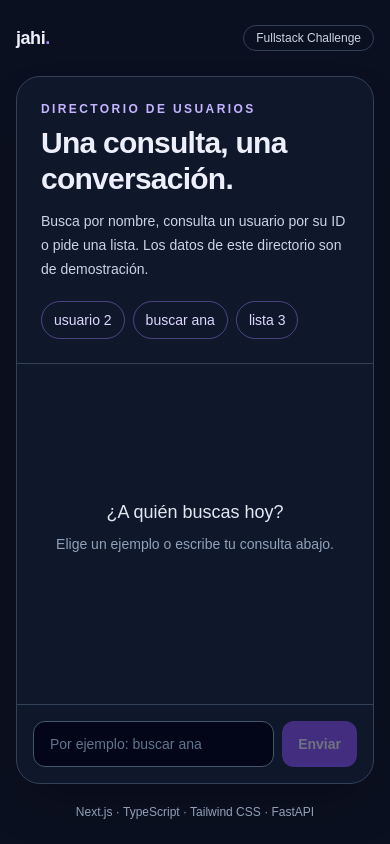
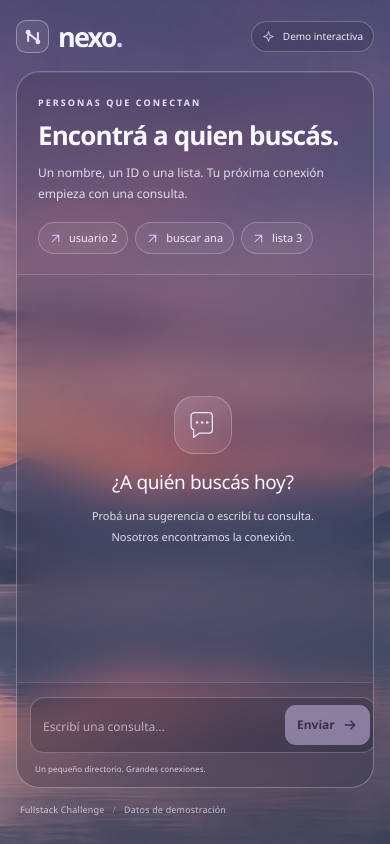
Before and after one commit to AleLinamol/fullstack-challenge, a Next.js app in the folder frontend/: page / in a window 390 px wide. Built offline with nearby package versions, Linux system fonts and the light colour scheme.

Commit message:
Restyle chat as Nexo with scenic background and translucent panels

```diff
--- a/frontend/src/app/globals.css
+++ b/frontend/src/app/globals.css
@@ -1,5 +1,91 @@
 @import "tailwindcss";
-:root { color-scheme: dark; }
-body { margin: 0; font-family: Arial, Helvetica, sans-serif; background: #0b1020; color: #edf0fa; }
+
+:root { color-scheme: dark; --ink: #f9f7ff; --muted: #e0dce9; --lavender: #d8c9ff; }
+* { box-sizing: border-box; }
+body { margin: 0; position: relative; isolation: isolate; min-height: 100svh; font-family: "Segoe UI", Arial, Helvetica, sans-serif; background: #252b49; color: var(--ink); }
+body::before { content: ""; position: fixed; inset: 0; z-index: -2; background: url("/nexo-landscape.webp") center 52% / cover no-repeat; pointer-events: none; }
+body::after { content: ""; position: fixed; inset: 0; z-index: -1; background: linear-gradient(120deg, rgb(26 21 49 / .27), rgb(22 29 51 / .12) 50%, rgb(15 23 43 / .3)); pointer-events: none; }
+button, input, a { -webkit-tap-highlight-color: transparent; }
 button:not(:disabled) { cursor: pointer; }
-button:focus-visible, input:focus-visible { outline: 2px solid #c4b5fd; outline-offset: 4px; }
+button:focus-visible, input:focus-visible, a:focus-visible { outline: 2px solid #e4d8ff; outline-offset: 4px; }
+.page-shell { width: min(960px, 100%); margin: 0 auto; padding: 25px 32px 20px; }
+.site-header { display: flex; align-items: center; justify-content: space-between; gap: 16px; margin-bottom: 20px; }
+.brand { display: inline-flex; align-items: center; gap: 11px; text-decoration: none; font-size: 30px; font-weight: 600; letter-spacing: -1.8px; line-height: 1; }
+.brand-mark { display: grid; place-items: center; width: 37px; height: 37px; border: 1px solid rgb(255 255 255 / .35); border-radius: 12px; color: #eee5ff; background: rgb(255 255 255 / .08); backdrop-filter: blur(12px); }
+.brand-mark svg { width: 26px; height: 26px; }
+.brand-period { color: #e0cbff; }
+.demo-badge { display: inline-flex; align-items: center; gap: 8px; border: 1px solid rgb(255 255 255 / .25); border-radius: 30px; background: rgb(32 29 54 / .18); backdrop-filter: blur(12px); padding: 8px 12px; color: #f4edff; font-size: 11px; font-weight: 500; }
+.demo-badge svg { width: 13px; height: 13px; color: #e8d9ff; }
+.chat-panel { display: grid; grid-template-rows: auto minmax(0, 1fr) auto; height: clamp(540px, calc(100svh - 138px), 810px); overflow: hidden; border: 1px solid rgb(255 255 255 / .28); border-radius: 28px; background: linear-gradient(135deg, rgb(31 27 53 / .33), rgb(20 30 49 / .23)); backdrop-filter: blur(18px) saturate(110%); -webkit-backdrop-filter: blur(18px) saturate(110%); box-shadow: 0 24px 80px rgb(11 15 32 / .22), inset 0 1px 0 rgb(255 255 255 / .12); animation: arrive .6s ease-out; }
+.chat-heading { padding: 28px 32px 24px; border-bottom: 1px solid rgb(255 255 255 / .14); background: rgb(255 255 255 / .025); }
+.eyebrow { margin-bottom: 10px; font-size: 10px; letter-spacing: .23em; font-weight: 600; text-transform: uppercase; color: #f0deff; }
+.chat-heading h1 { font-size: clamp(25px, 3.5vw, 34px); font-weight: 600; line-height: 1.2; letter-spacing: -.9px; }
+.intro { max-width: 500px; margin-top: 11px; color: var(--muted); font-size: 13px; line-height: 1.8; }
+.suggestions { display: flex; flex-wrap: wrap; gap: 9px; margin-top: 21px; }
+.suggestion { display: inline-flex; align-items: center; gap: 7px; padding: 8px 12px; font-size: 12px; line-height: 1.5; border: 1px solid rgb(228 210 255 / .3); border-radius: 30px; color: #f2eaff; background: rgb(255 255 255 / .055); transition: background .2s, border-color .2s, transform .2s; }
+.suggestion svg { width: 13px; height: 13px; color: #ddc9ff; }
+.suggestion:hover:not(:disabled) { background: rgb(255 255 255 / .14); border-color: rgb(235 219 255 / .6); transform: translateY(-1px); }
+.suggestion:disabled { opacity: .45; }
+.conversation { min-height: 0; overflow-y: auto; overscroll-behavior: contain; display: flex; flex-direction: column; gap: 18px; padding: 24px 28px; scrollbar-width: thin; scrollbar-color: rgb(230 216 255 / .4) transparent; }
+.conversation::-webkit-scrollbar { width: 6px; }
+.conversation::-webkit-scrollbar-thumb { background: rgb(230 216 255 / .4); border-radius: 12px; }
+.empty-state { margin: auto; padding: 24px 0; text-align: center; }
+.empty-symbol { display: grid; place-items: center; width: 70px; height: 70px; margin: 0 auto 18px; border-radius: 24px; color: #f0e4ff; border: 1px solid rgb(255 255 255 / .23); background: linear-gradient(145deg, rgb(238 218 255 / .14), rgb(224 214 255 / .03)); box-shadow: 0 12px 40px rgb(29 23 47 / .1); }
+.empty-symbol svg { width: 34px; height: 34px; }
+.empty-title { font-size: 21px; letter-spacing: -.35px; font-weight: 500; }
+.empty-description { margin-top: 10px; color: var(--muted); font-size: 12px; line-height: 1.9; }
+.message { flex-shrink: 0; max-width: 100%; padding: 16px; border-radius: 18px; border: 1px solid rgb(255 255 255 / .13); }
+.message-author { margin-bottom: 8px; font-size: 10px; font-weight: 600; letter-spacing: .02em; color: #e5d9f2; }
+.message-user { margin-left: auto; background: linear-gradient(130deg, rgb(158 122 219 / .55), rgb(123 99 185 / .53)); border-color: rgb(232 210 255 / .28); border-bottom-right-radius: 5px; box-shadow: 0 6px 20px rgb(44 24 75 / .08); }
+.message-system { width: 100%; margin-right: auto; background: rgb(255 255 255 / .06); border-bottom-left-radius: 5px; }
+.message-error { margin-right: auto; background: rgb(83 31 63 / .3); border-color: rgb(255 187 218 / .32); color: #fff0f7; }
+.user-card { min-width: 0; border-radius: 13px; padding: 16px; background: rgb(26 28 49 / .23); border: 1px solid rgb(255 255 255 / .15); }
+.user-id { color: #e1d1ff; font-size: 10px; letter-spacing: .03em; }
+.role-badge { padding: 3px 8px; color: #eee5fa; background: rgb(255 255 255 / .08); border: 1px solid rgb(255 255 255 / .1); border-radius: 20px; font-size: 10px; }
+.user-avatar { flex-shrink: 0; display: grid; place-items: center; width: 33px; height: 33px; border-radius: 11px; border: 1px solid rgb(236 218 255 / .22); background: rgb(207 179 246 / .13); color: #f0e1ff; font-size: 10px; font-weight: 600; }
+.loading-message { display: flex; align-items: center; gap: 10px; color: #f0e4ff; font-size: 12px; line-height: 1.7; }
+.loading-dot { flex-shrink: 0; width: 6px; height: 6px; border-radius: 50%; background: #e1caff; animation: pulse 1.2s ease-in-out infinite; }
+.composer-area { padding: 17px 24px 15px; border-top: 1px solid rgb(255 255 255 / .14); background: rgb(24 26 45 / .1); }
+.composer { display: flex; align-items: center; gap: 10px; padding: 6px; border-radius: 16px; border: 1px solid rgb(255 255 255 / .23); background: rgb(20 24 43 / .22); box-shadow: inset 0 1px 0 rgb(255 255 255 / .025); }
+.composer:focus-within { border-color: rgb(232 211 255 / .65); box-shadow: 0 0 0 3px rgb(215 187 255 / .07); }
+.composer-input { min-width: 0; flex: 1; padding: 10px 12px; color: #fff; font-size: 13px; background: transparent; border: 0; outline: none; }
+.composer-input:focus-visible { outline: none; }
+.composer-input::placeholder { color: #d1c9df; opacity: .8; }
+.send-button { display: inline-flex; align-items: center; justify-content: center; gap: 10px; flex-shrink: 0; padding: 11px 17px; border-radius: 11px; background: #d5c5f7; color: #30233f; font-size: 12px; font-weight: 600; transition: background .2s, opacity .2s; }
+.send-button svg { width: 16px; height: 16px; }
+.send-button:hover:not(:disabled) { background: #e9dcff; }
+.send-button:disabled { opacity: .48; cursor: not-allowed; }
+.composer-hint { display: flex; align-items: center; justify-content: space-between; gap: 12px; margin: 10px 5px 0; color: #d8cfe3; font-size: 9px; letter-spacing: .01em; }
+.composer-hint span { opacity: .8; }
+.site-footer { display: flex; justify-content: space-between; align-items: center; gap: 12px; padding: 15px 4px 0; color: #e0d9e8; font-size: 10px; letter-spacing: .02em; }
+.footer-separator { padding: 0 8px; opacity: .45; }
+@keyframes arrive { from { opacity: 0; transform: translateY(8px); } to { opacity: 1; transform: translateY(0); } }
+@keyframes pulse { 50% { opacity: .35; } }
+@media (max-width: 600px) {
+  .page-shell { padding: 20px 16px 16px; }
+  .site-header { margin-bottom: 18px; }
+  .brand { font-size: 27px; gap: 9px; }
+  .brand-mark { width: 33px; height: 33px; border-radius: 10px; }
+  .demo-badge { font-size: 10px; padding: 7px 10px; }
+  .chat-panel { height: clamp(490px, calc(100svh - 127px), 810px); border-radius: 23px; }
+  .chat-heading { padding: 24px 21px 20px; }
+  .chat-heading h1 { font-size: 26px; }
+  .eyebrow { font-size: 9px; }
+  .intro { font-size: 12px; }
+  .suggestions { gap: 7px; margin-top: 17px; }
+  .suggestion { font-size: 11px; padding: 7px 10px; }
+  .conversation { padding: 20px 16px; gap: 14px; }
+  .empty-symbol { width: 58px; height: 58px; border-radius: 20px; margin-bottom: 14px; }
+  .empty-title { font-size: 19px; }
+  .empty-description { font-size: 11px; }
+  .composer-area { padding: 14px 13px 12px; }
+  .composer { gap: 4px; padding: 5px; border-radius: 14px; }
+  .composer-input { padding: 10px 7px; font-size: 16px; }
+  .composer-input::placeholder { font-size: 12px; }
+  .send-button { padding: 11px 12px; gap: 7px; }
+  .composer-hint { font-size: 8px; }
+  .composer-hint span { display: none; }
+  .site-footer { font-size: 9px; }
+  .site-footer > span:last-child { display: none; }
+}
+@media (prefers-reduced-motion: reduce) { *, *::before, *::after { animation: none !important; transition: none !important; scroll-behavior: auto !important; } }
--- a/frontend/src/app/layout.tsx
+++ b/frontend/src/app/layout.tsx
@@ -1,6 +1,6 @@
 import type { Metadata } from "next";
 import "./globals.css";
-export const metadata: Metadata = { title: "Jahi | Chat de usuarios", description: "Explora usuarios mediante un chat conectado a servicios FastAPI." };
+export const metadata: Metadata = { title: "Nexo | Directorio de usuarios", description: "Encontrá a quien buscás. Consultá el directorio de usuarios con una conversación." };
 export default function RootLayout({ children }: Readonly<{ children: React.ReactNode }>) {
   return <html lang="es"><body>{children}</body></html>;
 }
--- a/frontend/src/components/Chat.tsx
+++ b/frontend/src/components/Chat.tsx
@@ -31,41 +31,52 @@ export default function Chat() {
   }
   function submit(event: FormEvent<HTMLFormElement>) { event.preventDefault(); void send(text); }
   return (
-    <main className="mx-auto flex min-h-dvh max-w-4xl flex-col px-4 py-6 sm:px-8 sm:py-12">
-      <header className="mb-6 flex items-center justify-between gap-4">
-        <Link href="/" className="text-lg font-bold tracking-tight">jahi<span className="text-violet-400">.</span></Link>
-        <span className="rounded-full border border-slate-700 px-3 py-1 text-xs text-slate-300">Fullstack Challenge</span>
+    <main className="page-shell">
+      <header className="site-header">
+        <Link href="/" className="brand" aria-label="Nexo, inicio">
+          <span className="brand-mark" aria-hidden="true"><svg viewBox="0 0 32 32" fill="none"><path d="M10 21V11l12 10V11" stroke="currentColor" strokeWidth="2.5" strokeLinecap="round" strokeLinejoin="round"/><circle cx="10" cy="10" r="3" fill="currentColor"/><circle cx="22" cy="22" r="3" fill="currentColor"/></svg></span>
+          <span>nexo<span className="brand-period">.</span></span>
+        </Link>
+        <span className="demo-badge"><svg viewBox="0 0 16 16" fill="none" aria-hidden="true"><path d="m8 2 1.5 4.5L14 8l-4.5 1.5L8 14l-1.5-4.5L2 8l4.5-1.5L8 2Z" stroke="currentColor" strokeLinejoin="round"/></svg>Demo interactiva</span>
       </header>
-      <section className="flex min-h-[75dvh] flex-1 flex-col overflow-hidden rounded-3xl border border-slate-700 bg-slate-900 shadow-2xl" aria-labelledby="chat-title">
-        <div className="border-b border-slate-700 p-6 sm:p-8">
-          <p className="mb-2 text-xs font-semibold tracking-[0.2em] text-violet-300 uppercase">Directorio de usuarios</p>
-          <h1 id="chat-title" className="text-3xl font-semibold tracking-tight">Una consulta, una conversación.</h1>
-          <p className="mt-3 max-w-xl text-sm leading-6 text-slate-300">Busca por nombre, consulta un usuario por su ID o pide una lista. Los datos de este directorio son de demostración.</p>
-          <div className="mt-5 flex flex-wrap gap-2">{examples.map(example => <button key={example} disabled={loading} onClick={() => void send(example)} className="rounded-full border border-violet-400/40 px-3 py-2 text-sm text-violet-200 transition hover:bg-violet-400/10 disabled:opacity-40">{example}</button>)}</div>
+      <section className="chat-panel" aria-labelledby="chat-title">
+        <div className="chat-heading">
+          <p className="eyebrow">Personas que conectan</p>
+          <h1 id="chat-title">Encontrá a quien buscás.</h1>
+          <p className="intro">Un nombre, un ID o una lista. Tu próxima conexión empieza con una consulta.</p>
+          <div className="suggestions">{examples.map(example => <button key={example} disabled={loading} onClick={() => void send(example)} className="suggestion"><svg viewBox="0 0 16 16" fill="none" aria-hidden="true"><path d="M4 12 12 4M4 4h8v8" stroke="currentColor" strokeWidth="1.3" strokeLinecap="round" strokeLinejoin="round"/></svg>{example}</button>)}</div>
         </div>
-        <div role="log" aria-label="Conversación" aria-live="polite" aria-relevant="additions" aria-busy={loading} className="flex max-h-[55dvh] min-h-64 flex-1 flex-col gap-4 overflow-y-auto p-4 sm:p-8">
-          {messages.length === 0 && <div className="my-auto py-8 text-center text-slate-400"><p className="text-lg text-slate-200">¿A quién buscas hoy?</p><p className="mt-2 text-sm">Elige un ejemplo o escribe tu consulta abajo.</p></div>}
-          {messages.map(message => <article key={message.id} className={`max-w-full rounded-2xl p-4 ${message.from === "user" ? "ml-auto bg-violet-600 text-white" : message.error ? "border border-rose-400/40 bg-rose-950/30 text-rose-200" : "mr-auto w-full bg-slate-800"}`}>
-            <p className="mb-2 text-xs font-semibold opacity-70">{message.from === "user" ? "Tú" : "Asistente"}</p>
+        <div role="log" aria-label="Conversación" aria-live="polite" aria-relevant="additions" aria-busy={loading} className="conversation">
+          {messages.length === 0 && <div className="empty-state">
+            <div className="empty-symbol" aria-hidden="true"><svg viewBox="0 0 40 40" fill="none"><path d="M31 25.5a4 4 0 0 1-4 4H16l-7 5v-9a4 4 0 0 1-3-4v-12a4 4 0 0 1 4-4h17a4 4 0 0 1 4 4v16Z" stroke="currentColor" strokeWidth="1.5" strokeLinejoin="round"/><circle cx="13" cy="17" r="1.5" fill="currentColor"/><circle cx="19" cy="17" r="1.5" fill="currentColor"/><circle cx="25" cy="17" r="1.5" fill="currentColor"/></svg></div>
+            <p className="empty-title">¿A quién buscás hoy?</p>
+            <p className="empty-description">Probá una sugerencia o escribí tu consulta.<br/>Nosotros encontramos la conexión.</p>
+          </div>}
+          {messages.map(message => <article key={message.id} className={`message ${message.from === "user" ? "message-user" : message.error ? "message-error" : "message-system"}`}>
+            <p className="message-author">{message.from === "user" ? "Vos" : "Nexo"}</p>
             {message.text && <p className="break-words text-sm leading-6">{message.text}</p>}
-            {message.error && <p className="text-sm">{message.error}</p>}
-            {message.examples && <p className="mt-2 text-xs">Prueba con: {message.examples.join(" · ")}</p>}
-            {message.users && (message.users.length === 0 ? <p>No se encontraron usuarios.</p> : <div className="grid gap-3 sm:grid-cols-2">{message.users.map(user => <div key={user.id} className="min-w-0 rounded-xl border border-slate-600 bg-slate-900/60 p-4">
-              <div className="flex items-center justify-between gap-3"><span className="text-xs text-violet-300">ID {user.id}</span><span className="rounded-full bg-slate-700 px-2 py-1 text-xs">{user.role}</span></div>
-              <h2 className="mt-3 font-semibold">{user.name}</h2><p className="mt-1 break-all text-sm text-slate-300">{user.email}</p>
-              <p className="mt-3 text-xs text-slate-400">Creado: {Number.isNaN(Date.parse(user.createdAt)) ? "Fecha no disponible" : new Intl.DateTimeFormat("es-AR", { timeZone: "UTC" }).format(new Date(user.createdAt))}</p>
+            {message.error && <p className="text-sm leading-6">{message.error}</p>}
+            {message.examples && <p className="mt-2 text-xs opacity-80">Probá con: {message.examples.join(" · ")}</p>}
+            {message.users && (message.users.length === 0 ? <p className="text-sm">No se encontraron usuarios.</p> : <div className="grid gap-3 sm:grid-cols-2">{message.users.map(user => <div key={user.id} className="user-card">
+              <div className="mb-4 flex items-center justify-between gap-3"><span className="user-id">ID {user.id}</span><span className="role-badge">{user.role}</span></div>
+              <div className="flex items-center gap-3"><span className="user-avatar" aria-hidden="true">{user.name.split(" ").map(part => part[0]).slice(0, 2).join("")}</span><h2 className="min-w-0 text-sm font-semibold">{user.name}</h2></div>
+              <p className="mt-3 break-all text-sm text-white/85">{user.email}</p>
+              <p className="mt-3 text-xs text-white/65">Creado: {Number.isNaN(Date.parse(user.createdAt)) ? "Fecha no disponible" : new Intl.DateTimeFormat("es-AR", { timeZone: "UTC" }).format(new Date(user.createdAt))}</p>
             </div>)}</div>)}
           </article>)}
-          {loading && <p role="status" className="animate-pulse text-sm text-violet-200">{waking ? "El servicio está iniciándose. La primera consulta puede tardar hasta 3 minutos…" : "Consultando el directorio…"}</p>}
+          {loading && <p role="status" className="loading-message"><span className="loading-dot" aria-hidden="true"/>{waking ? "El servicio está iniciándose. La primera consulta puede tardar hasta 3 minutos…" : "Buscando tu conexión…"}</p>}
           <div ref={end} />
         </div>
-        <form onSubmit={submit} className="mt-auto flex gap-2 border-t border-slate-700 p-4 sm:p-6">
-          <label htmlFor="message" className="sr-only">Tu consulta</label>
-          <input ref={input} id="message" value={text} onChange={event => setText(event.target.value)} maxLength={500} readOnly={loading} placeholder="Por ejemplo: buscar ana" autoComplete="off" className="min-w-0 flex-1 rounded-xl border border-slate-600 bg-slate-950 px-4 py-3 text-sm placeholder:text-slate-500" />
-          <button disabled={loading || !text.trim()} type="submit" className="rounded-xl bg-violet-500 px-4 py-3 text-sm font-semibold text-white transition hover:bg-violet-400 disabled:cursor-not-allowed disabled:opacity-40">Enviar</button>
-        </form>
+        <div className="composer-area">
+          <form onSubmit={submit} className="composer">
+            <label htmlFor="message" className="sr-only">Tu consulta</label>
+            <input ref={input} id="message" value={text} onChange={event => setText(event.target.value)} maxLength={500} readOnly={loading} placeholder="Escribí una consulta…" autoComplete="off" className="composer-input" />
+            <button disabled={loading || !text.trim()} type="submit" className="send-button"><span>Enviar</span><svg viewBox="0 0 20 20" fill="none" aria-hidden="true"><path d="M4 10h12m-5-5 5 5-5 5" stroke="currentColor" strokeWidth="1.7" strokeLinecap="round" strokeLinejoin="round"/></svg></button>
+          </form>
+          <p className="composer-hint">Un pequeño directorio. Grandes conexiones.<span>Enter para enviar ↵</span></p>
+        </div>
       </section>
-      <footer className="pt-5 text-center text-xs text-slate-400">Next.js · TypeScript · Tailwind CSS · FastAPI</footer>
+      <footer className="site-footer"><span>Fullstack Challenge<span className="footer-separator">/</span>Datos de demostración</span><span>Hecho para conectar.</span></footer>
     </main>
   );
 }
```
Also changed, not shown: frontend/public/nexo-landscape.webp (added), 2 other files (tests, documents, lock files or other folders).
